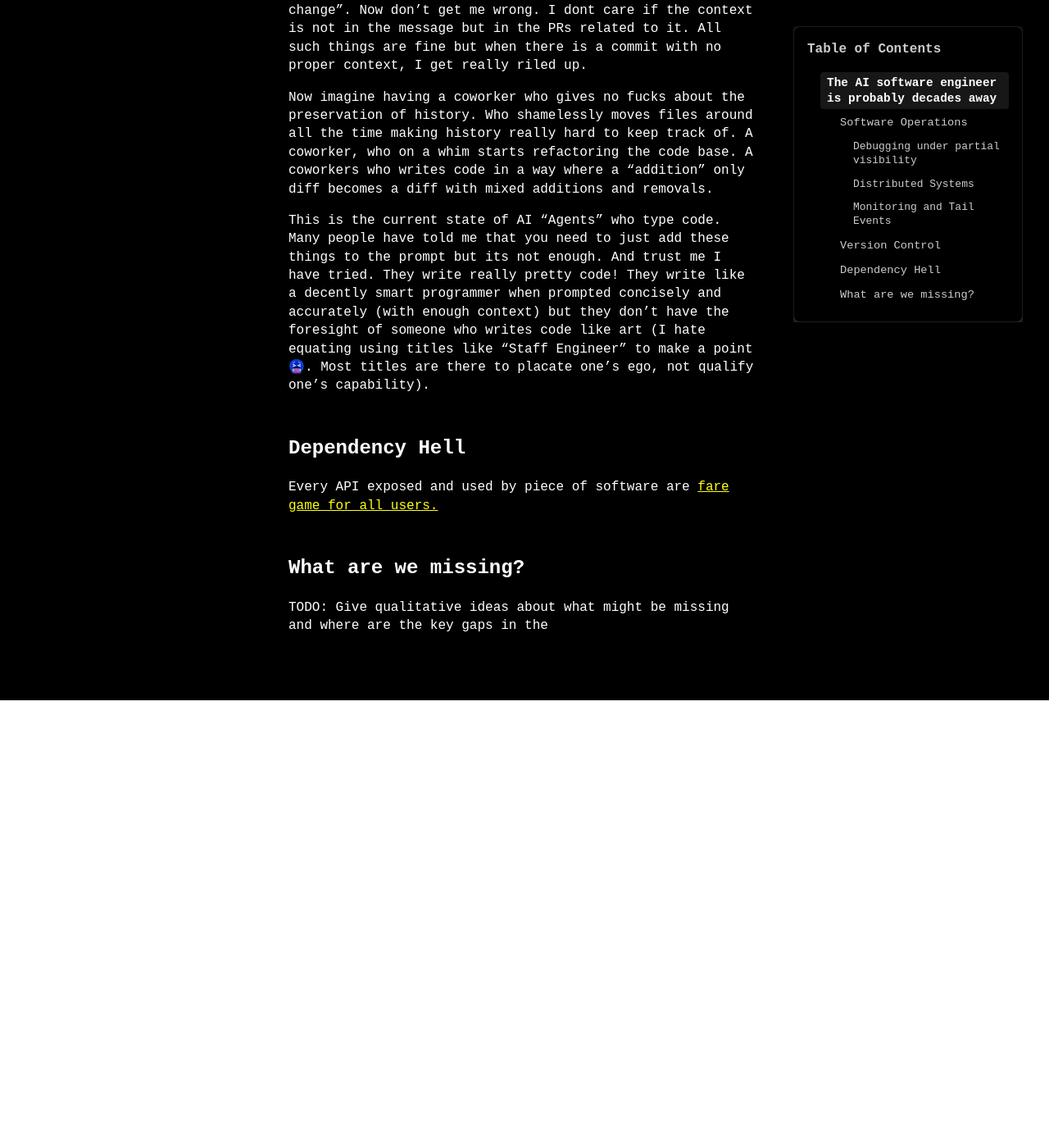
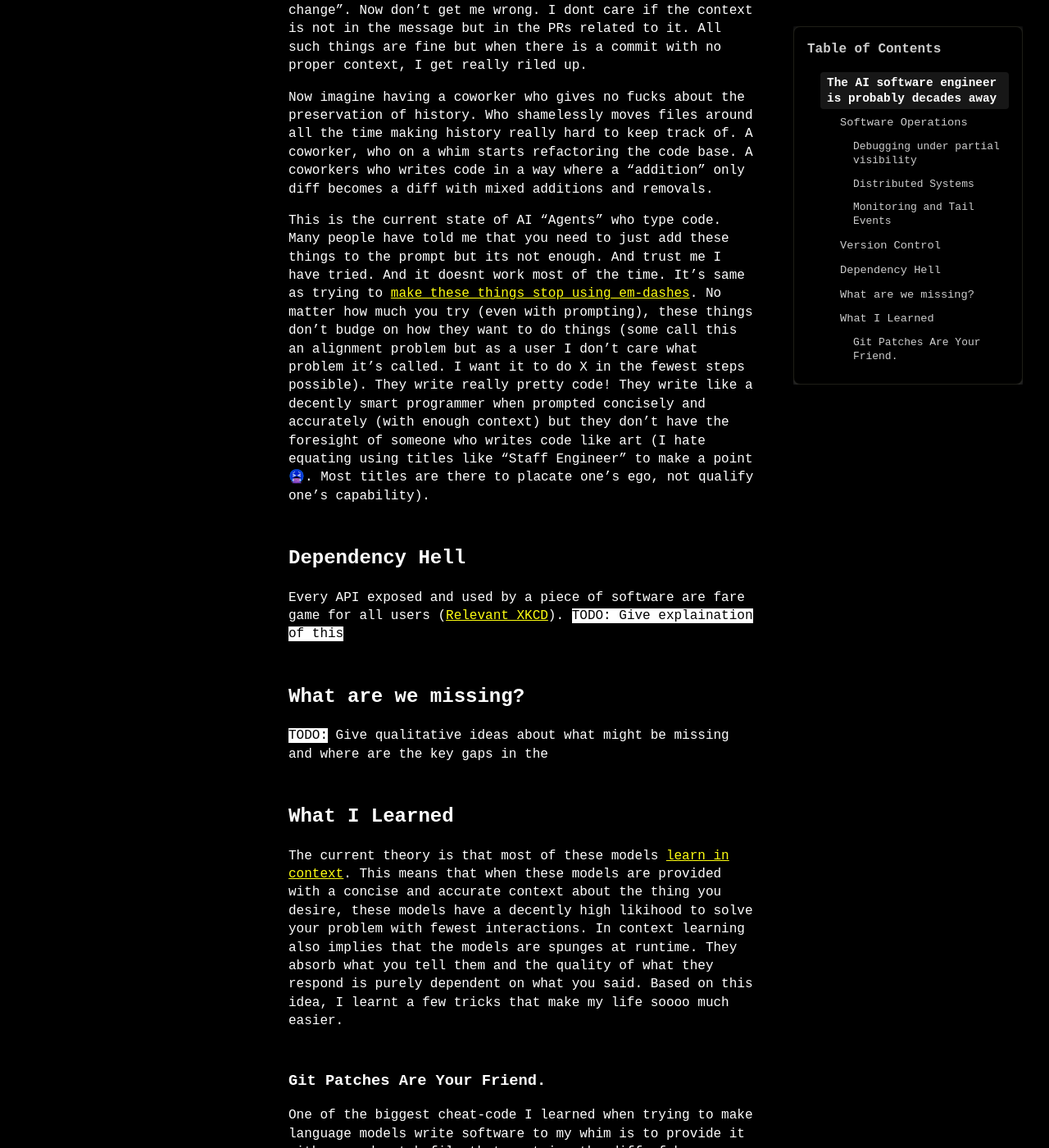
Before and after one commit to technoyoda/technoyoda.github.io, a Jekyll site: the page built from _posts/2025-08-06-ai-is-the-user.md, in a window 1280 px wide and 1400 px high, scrolled down 3361 px. Shown: the whole window at 82% size. Built offline with Jekyll 4.4.1, drawn with Linux system fonts in a browser that asks for light colours; before the commit the page ends 4215 px from its top, so only the background shows below that; some of the changed text lies outside the part shown.

Commit message:
added more content.

```diff
--- a/_posts/2025-08-06-ai-is-the-user.md
+++ b/_posts/2025-08-06-ai-is-the-user.md
@@ -33,11 +33,11 @@ Not all bugs are exposed in a controlled environment. Users run software in the
 
 ### Distributed Systems
 
-When you work on large enough systems that have and insane number of moving parts, it starts becoming more and more complicated for arbitrary autonomous systems to start debugging what went wrong. TODO: Explain why?
+When you work on large enough systems that have and insane number of moving parts, it starts becoming more and more complicated for arbitrary autonomous systems to start debugging what went wrong. `TODO: Explain why? `
 
 ### Monitoring and Tail Events
 
-What happens when your monitoring solution goes down? Even if AI's figured out things for me the "who's watching the watcher problem" just never ceases to go away. TODO: Explain why?
+What happens when your monitoring solution goes down? Even if AI's figured out things for me the "who's watching the watcher problem" just never ceases to go away. `TODO: Explain why?`
 
 <br>
 > There is a world where I see that we have **AI programmers** but I yet dont see a world in the next decade where we have **AI Software Engineer**. Core distinction between an AI programmer and Software engineer is that the programmer is that just **writes and tests some code** but the software engineer operates the code they write. They make "mangement" decisions about shipping, identifying what to build and talking to people to understand why something needs to be built.
@@ -51,13 +51,22 @@ I am a stickler for version control. Its my biggest pet peeve when people are no
 
 Now imagine having a coworker who gives no fucks about the preservation of history. Who shamelessly moves files around all the time making history really hard to keep track of. A coworker, who on a whim starts refactoring the code base. A coworkers who writes code in a way where a "addition" only diff becomes a diff with mixed additions and removals.
 
-This is the current state of AI "Agents" who type code. Many people have told me that you need to just add these things to the prompt but its not enough. And trust me I have tried. They write really pretty code! They write like a decently smart programmer when prompted concisely and accurately (with enough context) but they don't have the foresight of someone who writes code like art (I hate equating using titles like "Staff Engineer" to make a point 🤮. Most titles are there to placate one's ego, not qualify one's capability).
+This is the current state of AI "Agents" who type code. Many people have told me that you need to just add these things to the prompt but its not enough. And trust me I have tried. And it doesnt work most of the time. It's same as trying to [make these things stop using em-dashes](https://x.com/chipro/status/1952131790061326593). No matter how much you try (even with prompting), these things don't budge on how they want to do things (some call this an alignment problem but as a user I don't care what problem it's called. I want it to do X in the fewest steps possible). They write really pretty code! They write like a decently smart programmer when prompted concisely and accurately (with enough context) but they don't have the foresight of someone who writes code like art (I hate equating using titles like "Staff Engineer" to make a point 🤮. Most titles are there to placate one's ego, not qualify one's capability).
 
 ## Dependency Hell
 
-Every API exposed and used by piece of software are [fare game for all users.](https://xkcd.com/1172/)
+Every API exposed and used by a piece of software are fare game for all users ([Relevant XKCD](https://xkcd.com/1172/)). `TODO: Give explaination of this`
 
 
 ## What are we missing?
 
-TODO: Give qualitative ideas about what might be missing and where are the key gaps in the
+`TODO:` Give qualitative ideas about what might be missing and where are the key gaps in the
+
+
+## What I Learned
+
+The current theory is that most of these models [learn in context](https://transformer-circuits.pub/2022/in-context-learning-and-induction-heads/index.html). This means that when these models are provided with a concise and accurate context about the thing you desire, these models have a decently high likihood to solve your problem with fewest interactions. In context learning also implies that the models are spunges at runtime. They absorb what you tell them and the quality of what they respond is purely dependent on what you said. Based on this idea, I learnt a few tricks that make my life soooo much easier.
+
+### Git Patches Are Your Friend.
+
+One of the biggest cheat-code I learned when trying to make language models write software to my whim is to provide it with a good patch file that contains the diff of how something was done. All the file changes and a commit message that has enough context to explain what it should end up changing. Cursor's symbolic linking of files and objects in a code base are game-changer for making a model make changes to code that might span over multiple files and needs similar changes for the thing you are trying to build. It takes work to create that good clean initial patch but once it's created, it acts like your blueprint to create more such patches to integrate newer such functionality at much faster speeds. The beauty of a git patch is that the blue print is already laid out and the model just needs to follow what you want to do.
```
